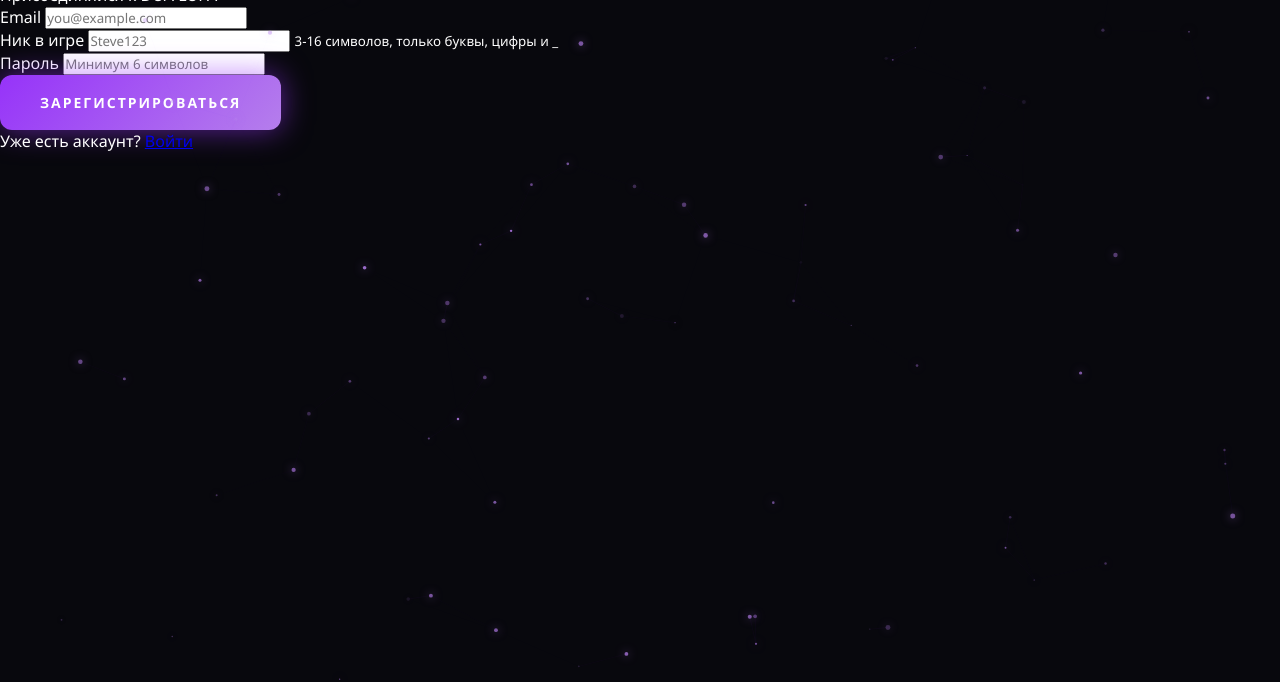
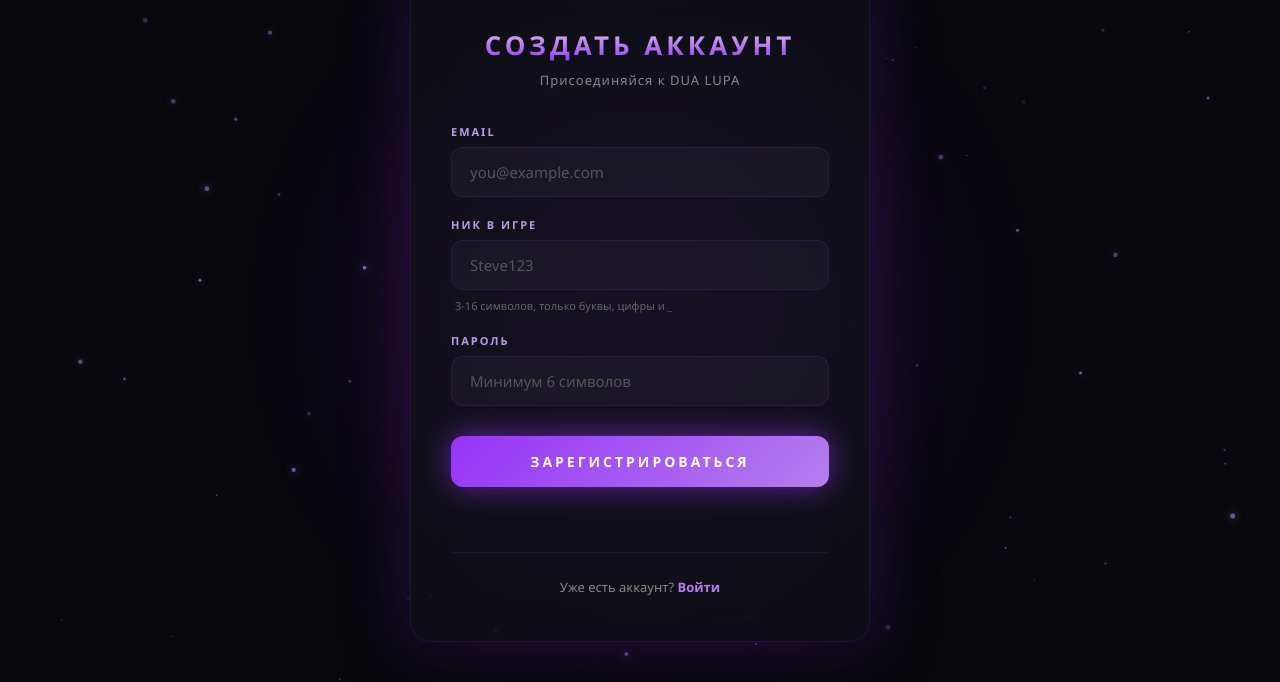
Before and after one commit to MiZa69-sudo/dualupa-website, a website: page public/register.html in a window 1280 px wide. Shown: the part 120-802 px from the top of the page. Drawn offline with Linux system fonts and the light colour scheme.

Commit message:
Update style.css

```diff
--- a/public/style.css
+++ b/public/style.css
@@ -277,3 +277,173 @@
     border-top: 1px solid var(--border);
     margin-top: 60px;
 }
+/* ===== СТРАНИЦЫ АВТОРИЗАЦИИ ===== */
+.auth-page {
+    position: relative;
+    z-index: 10;
+    min-height: calc(100vh - 70px);
+    display: flex;
+    align-items: center;
+    justify-content: center;
+    padding: 40px 20px;
+}
+
+.auth-glow {
+    position: absolute;
+    top: 50%; left: 50%;
+    transform: translate(-50%, -50%);
+    width: 600px; height: 600px;
+    background: radial-gradient(circle, rgba(150, 51, 249, 0.35) 0%, transparent 65%);
+    filter: blur(80px);
+    z-index: -1;
+    animation: glow-pulse 4s infinite;
+}
+
+.auth-card {
+    width: 100%;
+    max-width: 460px;
+    padding: 45px 40px;
+    background: rgba(18, 18, 26, 0.75);
+    border: 1px solid var(--border);
+    border-radius: 20px;
+    backdrop-filter: blur(25px);
+    box-shadow:
+        0 0 60px rgba(150, 51, 249, 0.25),
+        0 20px 60px rgba(0, 0, 0, 0.5);
+    animation: card-in 0.6s cubic-bezier(0.2, 0.9, 0.3, 1) backwards;
+}
+
+@keyframes card-in {
+    from {
+        opacity: 0;
+        transform: translateY(30px) scale(0.95);
+    }
+    to {
+        opacity: 1;
+        transform: translateY(0) scale(1);
+    }
+}
+
+.auth-title {
+    font-size: 26px;
+    font-weight: 900;
+    letter-spacing: 4px;
+    background: linear-gradient(180deg, #E6C4FF 0%, #B57EEC 50%, #9633F9 100%);
+    -webkit-background-clip: text;
+    -webkit-text-fill-color: transparent;
+    text-align: center;
+    margin-bottom: 8px;
+}
+
+.auth-sub {
+    text-align: center;
+    color: #888;
+    font-size: 13px;
+    margin-bottom: 35px;
+    letter-spacing: 1px;
+}
+
+.auth-form {
+    display: flex;
+    flex-direction: column;
+    gap: 20px;
+}
+
+.form-group {
+    display: flex;
+    flex-direction: column;
+    gap: 8px;
+}
+
+.form-group label {
+    font-size: 11px;
+    color: var(--purple-3);
+    letter-spacing: 2px;
+    text-transform: uppercase;
+    font-weight: 700;
+}
+
+.form-group input {
+    padding: 14px 18px;
+    background: rgba(255, 255, 255, 0.03);
+    border: 1px solid var(--border);
+    border-radius: 12px;
+    color: #fff;
+    font-size: 15px;
+    font-weight: 500;
+    transition: 0.3s;
+    font-family: inherit;
+}
+
+.form-group input:focus {
+    outline: none;
+    border-color: var(--purple-1);
+    background: rgba(150, 51, 249, 0.08);
+    box-shadow: 0 0 25px rgba(150, 51, 249, 0.3);
+}
+
+.form-group input::placeholder {
+    color: #555;
+}
+
+.form-group small {
+    font-size: 11px;
+    color: #666;
+    padding-left: 4px;
+}
+
+.btn-full {
+    width: 100%;
+    padding: 16px;
+    font-size: 14px;
+    letter-spacing: 3px;
+    margin-top: 10px;
+}
+
+.btn:disabled {
+    opacity: 0.6;
+    cursor: not-allowed;
+    transform: none !important;
+}
+
+.message {
+    text-align: center;
+    font-size: 13px;
+    padding: 10px;
+    border-radius: 10px;
+    min-height: 20px;
+    transition: 0.3s;
+}
+
+.message.success {
+    color: #00ff64;
+    background: rgba(0, 255, 100, 0.08);
+    border: 1px solid rgba(0, 255, 100, 0.3);
+}
+
+.message.error {
+    color: #ff5577;
+    background: rgba(255, 85, 119, 0.08);
+    border: 1px solid rgba(255, 85, 119, 0.3);
+}
+
+.auth-footer {
+    text-align: center;
+    margin-top: 25px;
+    padding-top: 25px;
+    border-top: 1px solid var(--border);
+    color: #888;
+    font-size: 13px;
+}
+
+.auth-footer a {
+    color: var(--purple-2);
+    text-decoration: none;
+    font-weight: 700;
+    transition: 0.3s;
+}
+
+.auth-footer a:hover {
+    color: #fff;
+    text-shadow: 0 0 15px var(--purple-2);
+}
```
